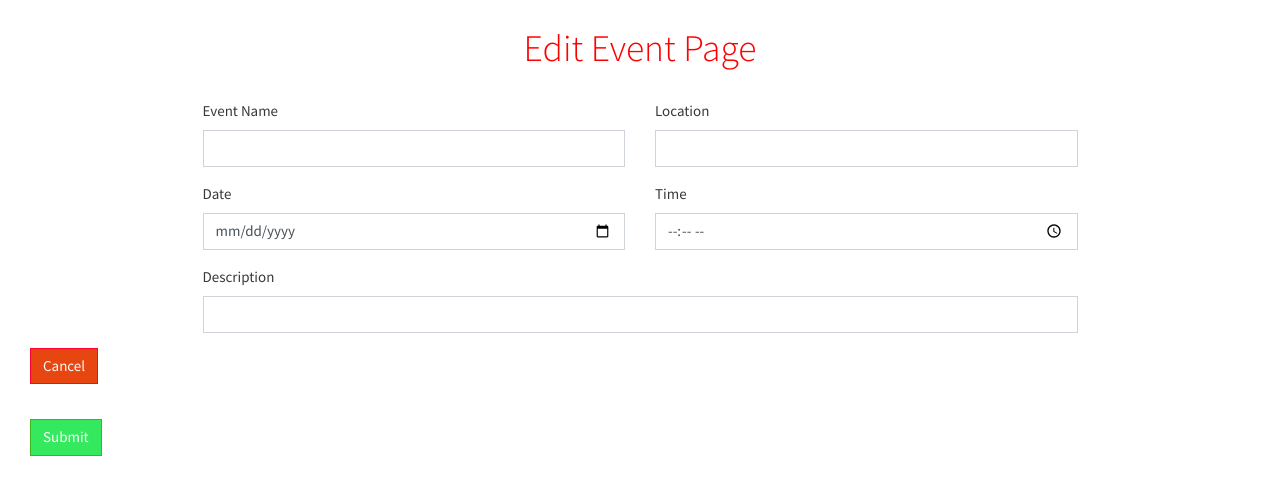
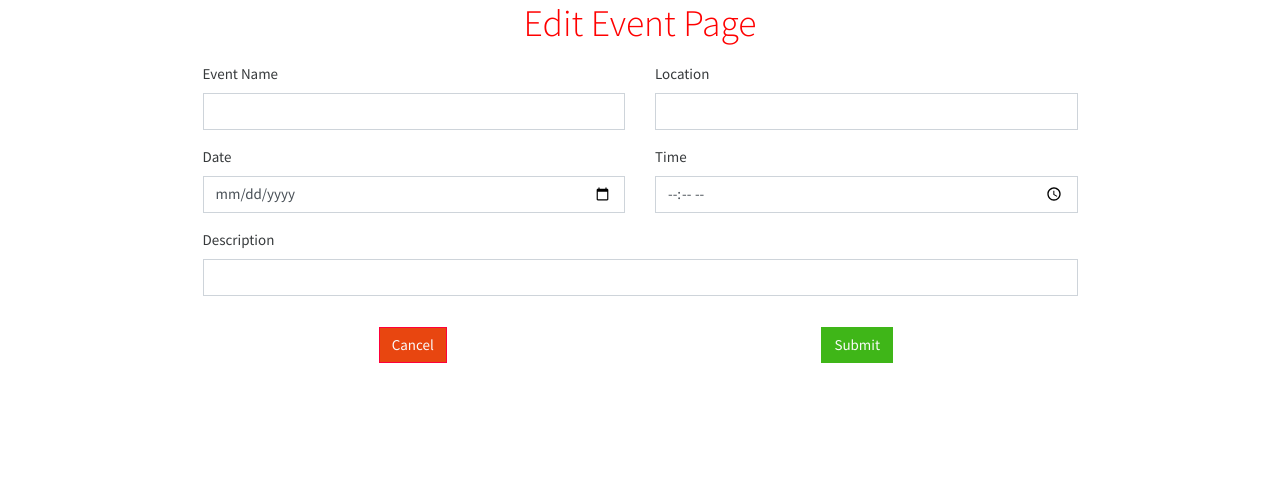
Before and after one commit to andresfgc/hack_dec, a Django app: page /events/edit_event/ in a window 1280 px wide. Shown: the part 88-583 px from the top of the page. Run offline with Django 4.2, Linux system fonts and the light colour scheme; some libraries are stand-ins or nearby versions.

Commit message:
Fix the edit and add html files so the aline

```diff
--- a/dublin_meet_ups/events/static/css/events.css
+++ b/dublin_meet_ups/events/static/css/events.css
@@ -19,10 +19,10 @@
     color:#fafafa;
 }
 
-.editCancelBtn {
+.edit-cancel-btn, .add-cancel-btn {
     background-color:#e84610;
 }
 
-.editSubmitBtn {
+.edit-submit-btn, .add-submit-btn{
     background-color:rgb(52, 233, 94)
 }
--- a/dublin_meet_ups/events/templates/events/edit-event.html
+++ b/dublin_meet_ups/events/templates/events/edit-event.html
@@ -14,7 +14,7 @@
 <title>Dublin Meet ups</title>
 </head>
 <body>
-        <h1 class="add-event-heading uppercase text-center">Edit Event Page</h1>
+        <h1 class="edit-event-heading uppercase text-center">Edit Event Page</h1>
         <section class="container-fluid">
           <div class="bg-color-add-event center-form">
             <form class="row g-3">
@@ -38,13 +38,14 @@
                   <label for="editInputDescription" class="form-label">Description</label>
                   <input type="text" class="form-control" id="editInputDescription" value="">
                 </div>
+                <div class="form-row text-center">
+                <div class="col-md-6">
+                  <button type="submit" class="btn btn-danger edit-cancel-btn" id="editCancelBtn">Cancel</button>
                 </div>
                 <div class="col-md-6">
-                  <button type="submit" class="btn btn-danger editCancelBtn" id="editCancelBtn">Cancel</button>
+                    <button type="submit" class="btn btn-success edi-submit-btn" id="editSubmitBtn">Submit</button>
+                  </div>
                 </div>
-                <div class="col-md-6">
-                    <button type="submit" class="btn btn-success editSubmitBtn" id="editSubmitBtn">Submit</button>
-                  </div>
               </form>
             </div>
             </section>
```
Also changed, not shown: dublin_meet_ups/events/templates/events/add-event.html (+4 -4 lines).
